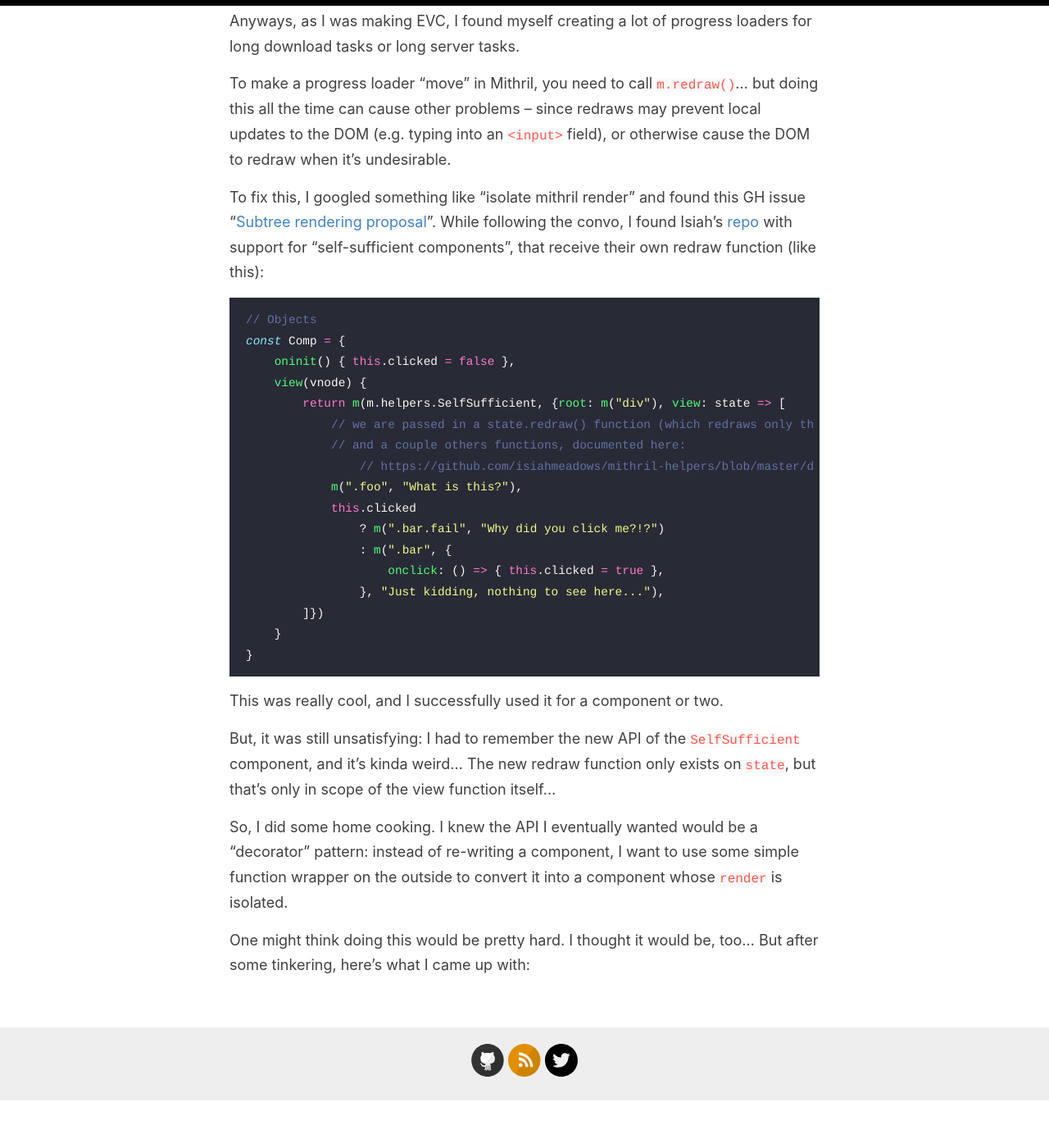
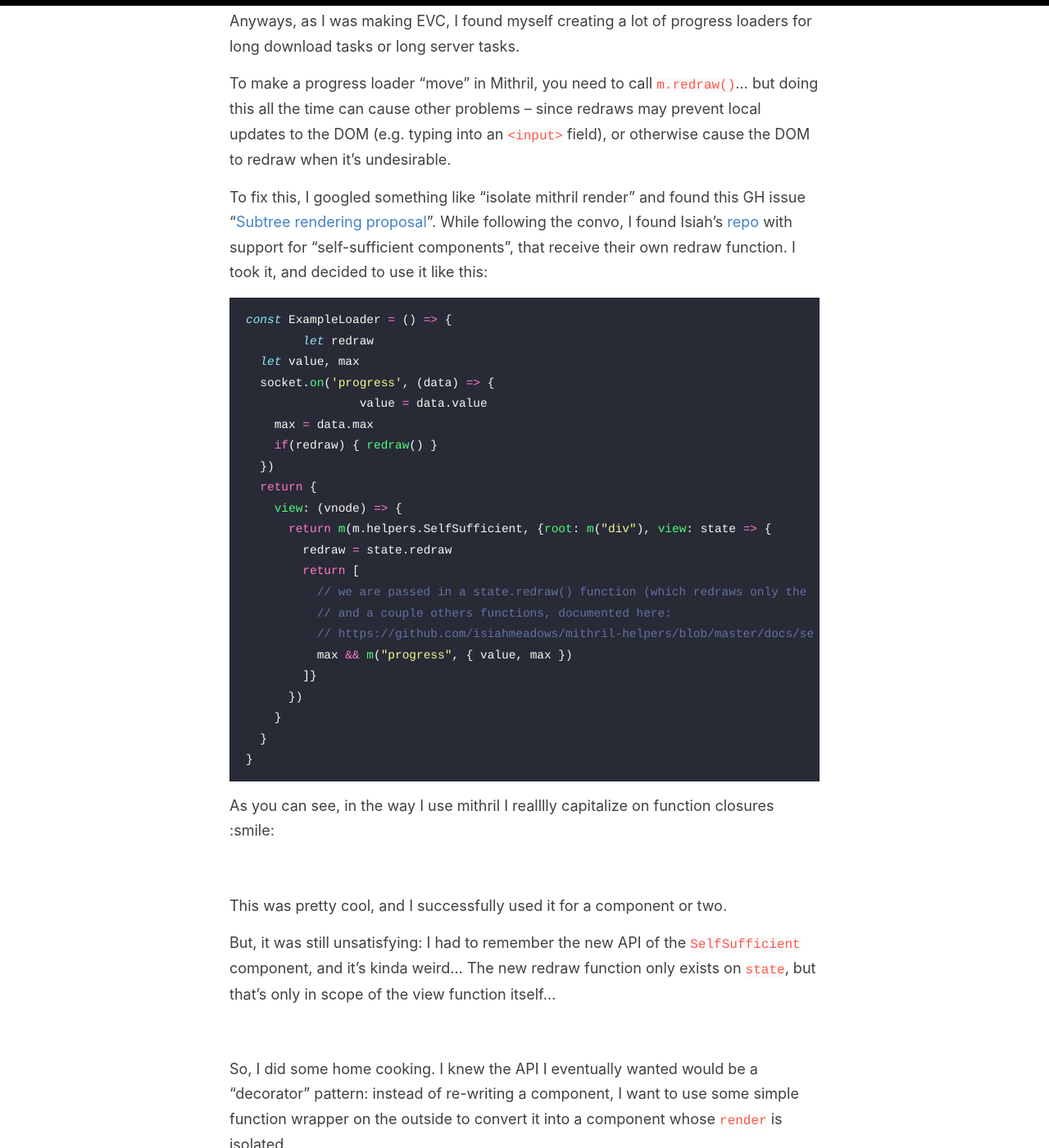
Before and after one commit to jiangts/dev-blog, a Jekyll site: the page built from _posts/2020-11-27-isolating-mithril-components.md, in a window 1280 px wide and 1400 px high, scrolled down 600 px. Shown: the whole window at 82% size. Built offline with Jekyll 4.4.1, drawn with Linux system fonts in a browser that asks for light colours; before the commit the page ends 1942 px from its top, so only the background shows below that; some of the changed text lies outside the part shown.

Commit message:
Update Fri Nov 27 11:00:50 PST 2020

````diff
--- a/_posts/2019-02-13-introducing-reverie-jekyll-theme.md
+++ b/_posts/2020-11-27-isolating-mithril-components.md
@@ -17,35 +17,42 @@ Anyways, as I was making EVC, I found myself creating a lot of progress loaders
 
 To make a progress loader "move" in Mithril, you need to call `m.redraw()`... but doing this all the time can cause other problems -- since redraws may prevent local updates to the DOM (e.g. typing into an `<input>` field), or otherwise cause the DOM to redraw when it's undesirable.
 
-To fix this, I googled something like "isolate mithril render" and found this GH issue "[Subtree rendering proposal](https://github.com/MithrilJS/mithril.js/issues/1907)". While following the convo, I found Isiah's [repo](https://github.com/isiahmeadows/mithril-helpers/blob/master/docs/self-sufficient.md) with support for "self-sufficient components", that receive their own redraw function (like this):
+To fix this, I googled something like "isolate mithril render" and found this GH issue "[Subtree rendering proposal](https://github.com/MithrilJS/mithril.js/issues/1907)". While following the convo, I found Isiah's [repo](https://github.com/isiahmeadows/mithril-helpers/blob/master/docs/self-sufficient.md) with support for "self-sufficient components", that receive their own redraw function. I took it, and decided to use it like this:
 
 ```javascript
-// Objects
-const Comp = {
-    oninit() { this.clicked = false },
-    view(vnode) {
-        return m(m.helpers.SelfSufficient, {root: m("div"), view: state => [
-            // we are passed in a state.redraw() function (which redraws only the SelfSufficient component)
-            // and a couple others functions, documented here:
-          	// https://github.com/isiahmeadows/mithril-helpers/blob/master/docs/self-sufficient.md
-            m(".foo", "What is this?"),
-            this.clicked
-                ? m(".bar.fail", "Why did you click me?!?")
-                : m(".bar", {
-                    onclick: () => { this.clicked = true },
-                }, "Just kidding, nothing to see here..."),
-        ]})
+const ExampleLoader = () => {
+	let redraw
+  let value, max
+  socket.on('progress', (data) => {
+		value = data.value
+    max = data.max
+    if(redraw) { redraw() }
+  })
+  return {
+    view: (vnode) => {
+      return m(m.helpers.SelfSufficient, {root: m("div"), view: state => {
+        redraw = state.redraw
+        return [
+          // we are passed in a state.redraw() function (which redraws only the SelfSufficient component)
+          // and a couple others functions, documented here:
+          // https://github.com/isiahmeadows/mithril-helpers/blob/master/docs/self-sufficient.md
+          max && m("progress", { value, max })
+        ]}
+      })
     }
+  }
 }
 ```
 
+As you can see, in the way I use mithril I realllly capitalize on function closures :smile:
 
+<br>
 
-This was really cool, and I successfully used it for a component or two.
+This was pretty cool, and I successfully used it for a component or two.
 
 But, it was still unsatisfying: I had to remember the new API of the `SelfSufficient` component, and it's kinda weird... The new redraw function only exists on `state`, but that's only in scope of the view function itself...
 
-
+<br>
 
 So, I did some home cooking. I knew the API I eventually wanted would be a "decorator" pattern: instead of re-writing a component, I want to use some simple function wrapper on the outside to convert it into a component whose `render` is isolated.
 
````
